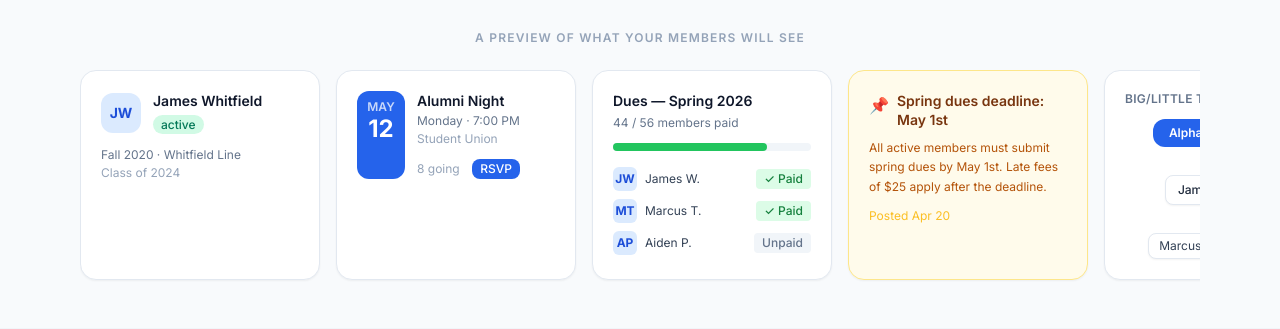
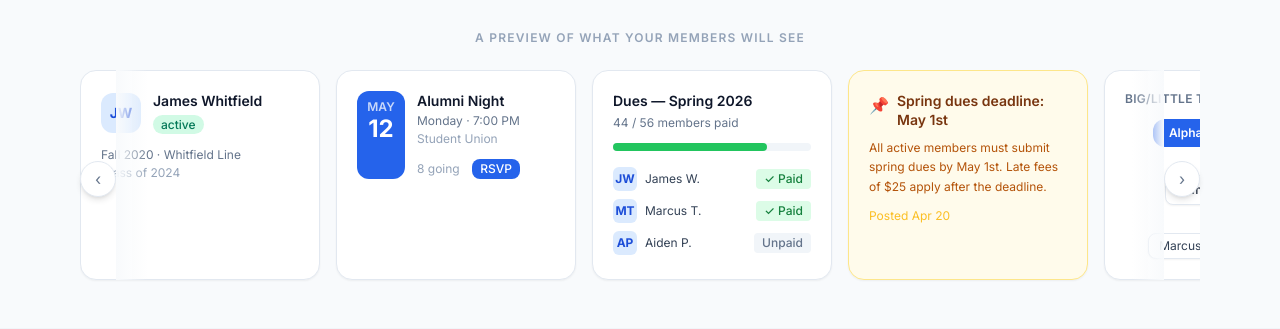
Before and after one commit to carsonburt/circle-roster, a React (Vite) app: page / in a window 1280 px wide. Shown: the part 623-952 px from the top of the page. Built offline with nearby package versions, Linux system fonts and the light colour scheme.

Commit message:
add arrow navigation to landing page preview strip

```diff
--- a/src/pages/LandingPage.jsx
+++ b/src/pages/LandingPage.jsx
@@ -1,3 +1,4 @@
+import { useRef } from 'react'
 import { Link } from 'react-router-dom'
 
 const FEATURES = [
@@ -67,6 +68,11 @@ const STEPS = [
 ]
 
 export default function LandingPage() {
+  const previewRef = useRef(null)
+  function scrollPreview(dir) {
+    previewRef.current?.scrollBy({ left: dir * 272, behavior: 'smooth' })
+  }
+
   return (
     <div className="min-h-screen bg-white">
 
@@ -144,7 +150,27 @@ export default function LandingPage() {
           <p className="text-xs text-slate-400 font-semibold uppercase tracking-widest text-center mb-6">
             A preview of what your members will see
           </p>
-          <div className="flex gap-4 overflow-x-auto pb-2 snap-x scrollbar-hide">
+          <div className="relative">
+            {/* Left arrow */}
+            <button
+              onClick={() => scrollPreview(-1)}
+              aria-label="Scroll left"
+              className="absolute left-0 top-1/2 -translate-y-1/2 z-10 w-9 h-9 bg-white border border-slate-200 rounded-full shadow-md flex items-center justify-center text-slate-500 hover:text-slate-800 hover:shadow-lg transition-all"
+            >
+              ‹
+            </button>
+            {/* Right arrow */}
+            <button
+              onClick={() => scrollPreview(1)}
+              aria-label="Scroll right"
+              className="absolute right-0 top-1/2 -translate-y-1/2 z-10 w-9 h-9 bg-white border border-slate-200 rounded-full shadow-md flex items-center justify-center text-slate-500 hover:text-slate-800 hover:shadow-lg transition-all"
+            >
+              ›
+            </button>
+            {/* Fade edges */}
+            <div className="pointer-events-none absolute left-9 top-0 bottom-2 w-8 bg-gradient-to-r from-slate-50 to-transparent z-10" />
+            <div className="pointer-events-none absolute right-9 top-0 bottom-2 w-8 bg-gradient-to-l from-slate-50 to-transparent z-10" />
+          <div ref={previewRef} className="flex gap-4 overflow-x-auto pb-2 snap-x scrollbar-hide px-10">
 
             {/* Member card */}
             <div className="snap-start flex-shrink-0 bg-white rounded-2xl border border-slate-200 shadow-sm p-5 w-60">
@@ -231,6 +257,7 @@ export default function LandingPage() {
             </div>
 
           </div>
+          </div>{/* end relative wrapper */}
         </div>
       </section>
 
```
